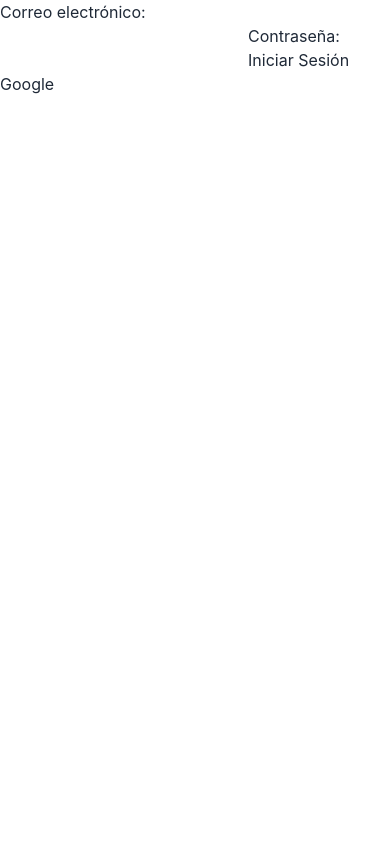
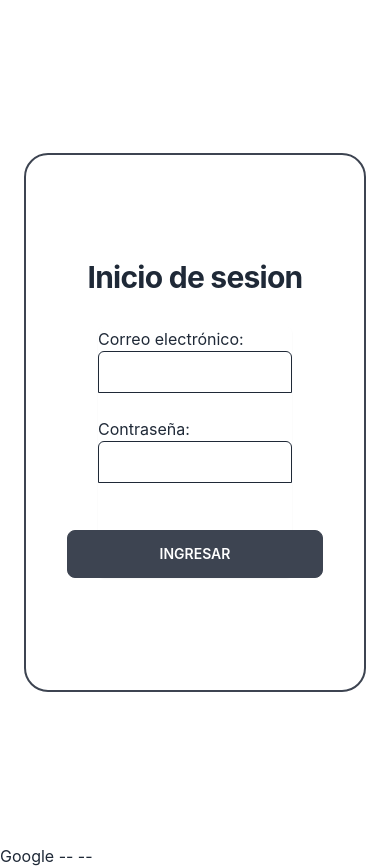
Before and after one commit to Jimeneznet/nelliezabel, a React (Create React App) app: page /login in a window 390 px wide. Before the commit the page ends 844 px from the top, so only its background shows below. Built offline with nearby package versions, Linux system fonts and the light colour scheme; no server answers.

Commit message:
feat: Frontend login y DB actualizada

```diff
--- a/src/components/LoginView.tsx
+++ b/src/components/LoginView.tsx
@@ -1,24 +1,44 @@
 import React from 'react'
-
 
 const LoginView = ({ submitHandler }: any) => {
     return (
-        <div><form onSubmit={submitHandler}>
+        <div className=" flex flex-col justify-center min-h-screen overflow-hidden">
+            <div className="w-full p-6 m-auto   lg:max-w-xl">
+                <div className=' card-bordered border-neutral px-10 py-20 rounded-3xl border-2 '>
+                    <div>
+                        <h2 className="mt-6 text-center text-3xl font-bold tracking-tight text-cyan-500">
+                        Inicio de sesion
+                        </h2>
+                    </div>
+
+                    <div className='card-body'>
+                        <form onSubmit={submitHandler}>
+                            <div className="-space-y-px rounded-md shadow-sm">
+
                                 <label>
                                     Correo electrónico:
-                <input type="email" id="email" />
+                                <input type="email" id="email" required autoComplete="Correo Electronico" className="relative block w-full appearance-none rounded-none rounded-t-md border border-gray-300 px-3 py-2 text-gray-900 placeholder-gray-500 focus:z-10 focus:border-indigo-500 focus:outline-none focus:ring-indigo-500 sm:text-sm"/>
                                 </label>
+                                <br></br>
 
                                 <label>
                                     Contraseña:
-                <input type="password" id="password" />
+                                <input type="password" id="password" required autoComplete="Contraseña" className="relative block w-full appearance-none rounded-none rounded-t-md border border-gray-300 px-3 py-2 text-gray-900 placeholder-gray-500 focus:z-10 focus:border-indigo-500 focus:outline-none focus:ring-indigo-500 sm:text-sm"/>
                                 </label>
+                                <br></br>
+                                <br></br>
+                                <div className='flex flex-col items-center'>
+                                    <button type="submit" className="btn btn-wide">Ingresar</button>
 
-            <input
-                type="submit"
-                value={"Iniciar Sesión"}
-            />
-        </form></div>
+                                </div>
+                            </div>
+                        </form>
+                    </div>
+                </div>
+            </div>
+        </div>
+
+
     )
 }
 
--- a/src/components/RegisterView.tsx
+++ b/src/components/RegisterView.tsx
@@ -7,18 +7,25 @@ const RegisterView = ({ submitHandler }:any) => {
                 <label>
                     Correo electrónico:
                     <input type="email" id="email" />
+                </label>                <label>
+                    Nombre:
+                    <input type="text" id="nombre" />
                 </label>
 
                 <label>
                     Contraseña:
                     <input type="password" id="password" />
                 </label>
+                <label>
+                    Rut:
+                    <input type="text" id="rut" />
+                </label>
 
                 <label>
                     Rol:
                     <select id="rol">
-                        <option value="admin">Administrador</option>
-                        <option value="user">Usuario</option>
+                        <option value="Administrador">Administrador</option>
+                        <option value="Consultor">Consultor</option>
                     </select>
                 </label>
 
--- a/src/lib/config/firebase.config.ts
+++ b/src/lib/config/firebase.config.ts
@@ -26,7 +26,6 @@ const firebaseConfig = {
   messagingSenderId: "191315101630",
   appId: "1:191315101630:web:7782e09545dfb0e3795bef"
 };
-
 const app = initializeApp(firebaseConfig);
 const auth = getAuth(app);
 const db = getFirestore(app);
@@ -58,7 +57,7 @@ const logInWithEmailAndPassword = async (email:any, password:any) => {
     alert(err.message);
   }
 };
-const registerWithEmailAndPassword = async (rol:any, email:any, password:any) => {
+const registerWithEmailAndPassword = async (rol:any, email:any, password:any, rut:any,nombre:any) => {
   try {
     const res = await createUserWithEmailAndPassword(auth, email, password);
     const user = res.user;
@@ -67,6 +66,8 @@ const registerWithEmailAndPassword = async (rol:any, email:any, password:any) =>
       rol,
       authProvider: "local",
       email,
+      rut,
+      nombre,
     });
   } catch (err:any) {
     console.error(err);
--- a/src/pages/Login.tsx
+++ b/src/pages/Login.tsx
@@ -35,7 +35,7 @@ const Login = () => {
     return (
         <div>
             <LoginView submitHandler={(e: any) => submitHandler(e)}></LoginView>
-            <button onClick={iniciarConGoogle}>Google</button>
+            <button onClick={iniciarConGoogle}>Google -- --</button>
             {error && <h1>Error al conectar</h1>}
         </div>
     )
--- a/src/pages/Register.tsx
+++ b/src/pages/Register.tsx
@@ -13,8 +13,8 @@ const Register = () => {
     const [user, loading, error] = useAuthState(auth);
     const navigate = useNavigate();
 
-    async function registrarUsuario(email: string, password: string, rol: string) {
-        registerWithEmailAndPassword(rol,email,password);
+    async function registrarUsuario(email: string, password: string, rol: string,rut:string,nombre:string) {
+        registerWithEmailAndPassword(rol,email,password,rut,nombre);
     }
 
     function submitHandler(e: any) {
@@ -23,10 +23,12 @@ const Register = () => {
         const email = e.target.elements.email.value;
         const password = e.target.elements.password.value;
         const rol = e.target.elements.rol.value;
+        const rut = e.target.elements.rut.value;
+        const nombre = e.target.elements.nombre.value;
 
         console.log("submit", email, password, rol);
 
-        registrarUsuario(email, password, rol);
+        registrarUsuario(email, password, rol,rut,nombre);
 
     }
 
```
Also changed, not shown: 1 other file (tests, documents, lock files or other folders). Lines whose indentation alone changed are shown as unchanged.
